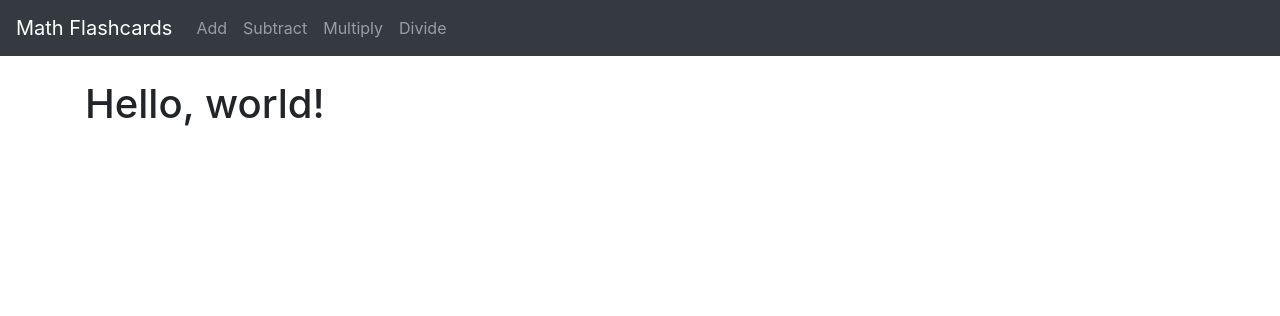
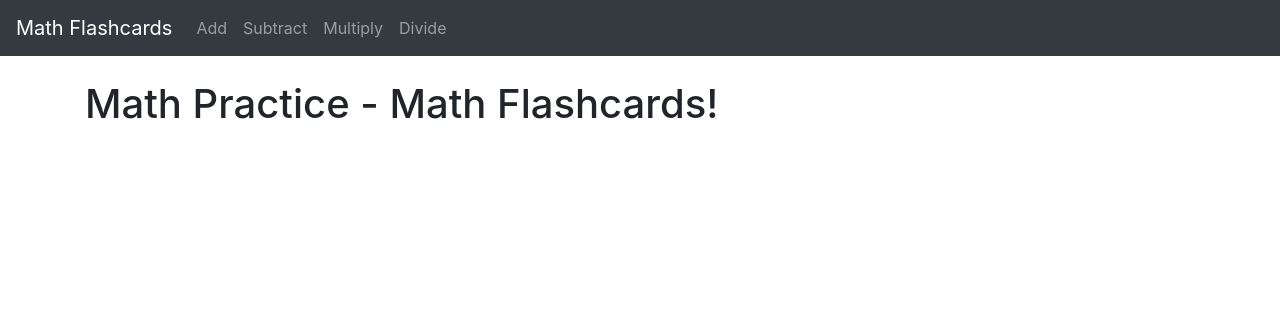
Before and after one commit to erikasnts22/django-flashcards, a Django app: page / in a window 1280 px wide. Shown: the top 316 px of the page. Run offline with Django 5.2, Linux system fonts and the light colour scheme.

Commit message:
tweaked home page

```diff
--- a/website/templates/home.html
+++ b/website/templates/home.html
@@ -1,6 +1,6 @@
 {% extends 'base.html' %}
 
 {% block 'content' %}
-	<h1>Hello, world!</h1>
+	<h1>Math Practice - Math Flashcards!</h1>
 
 {% endblock %}
```
